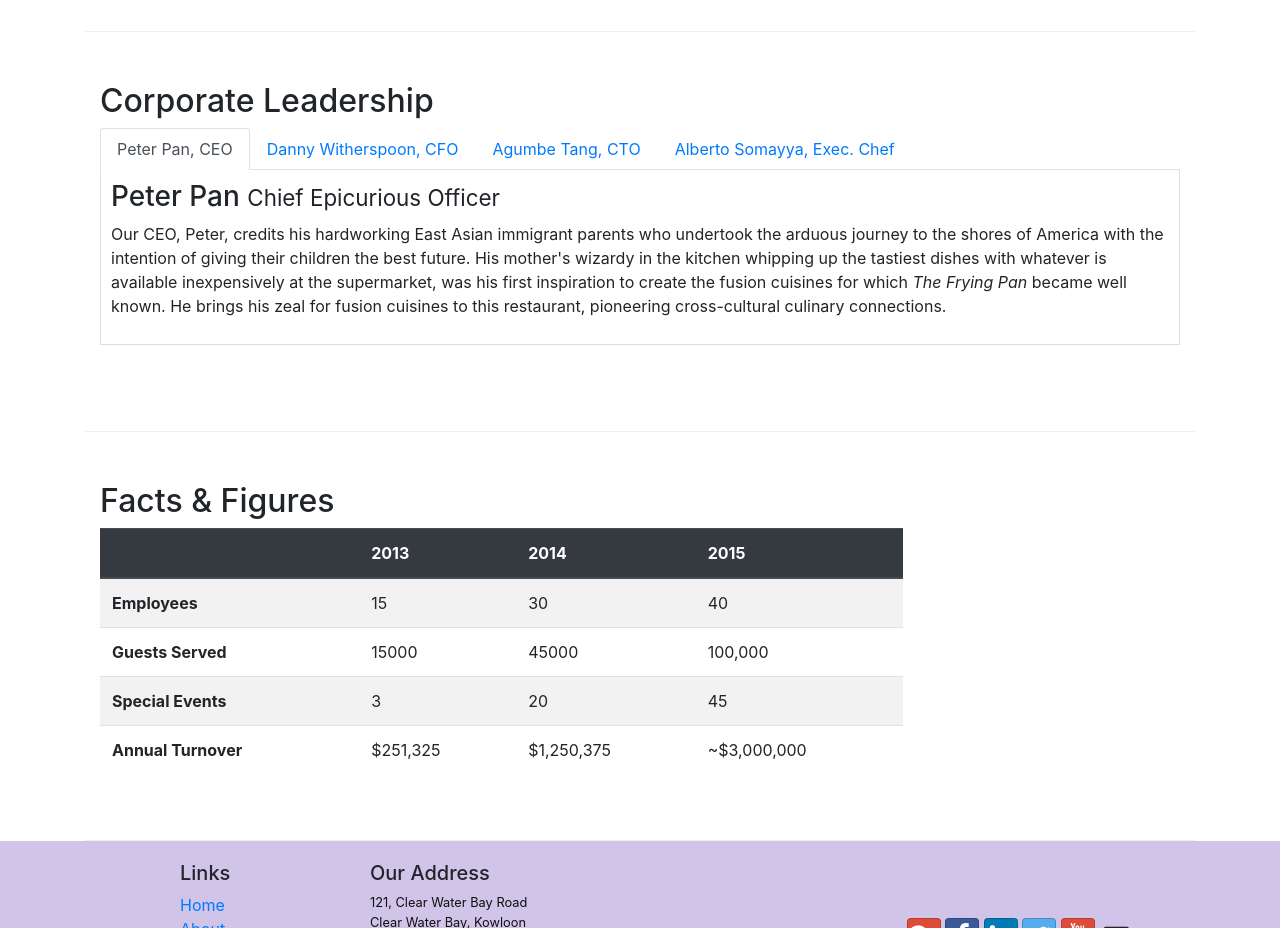
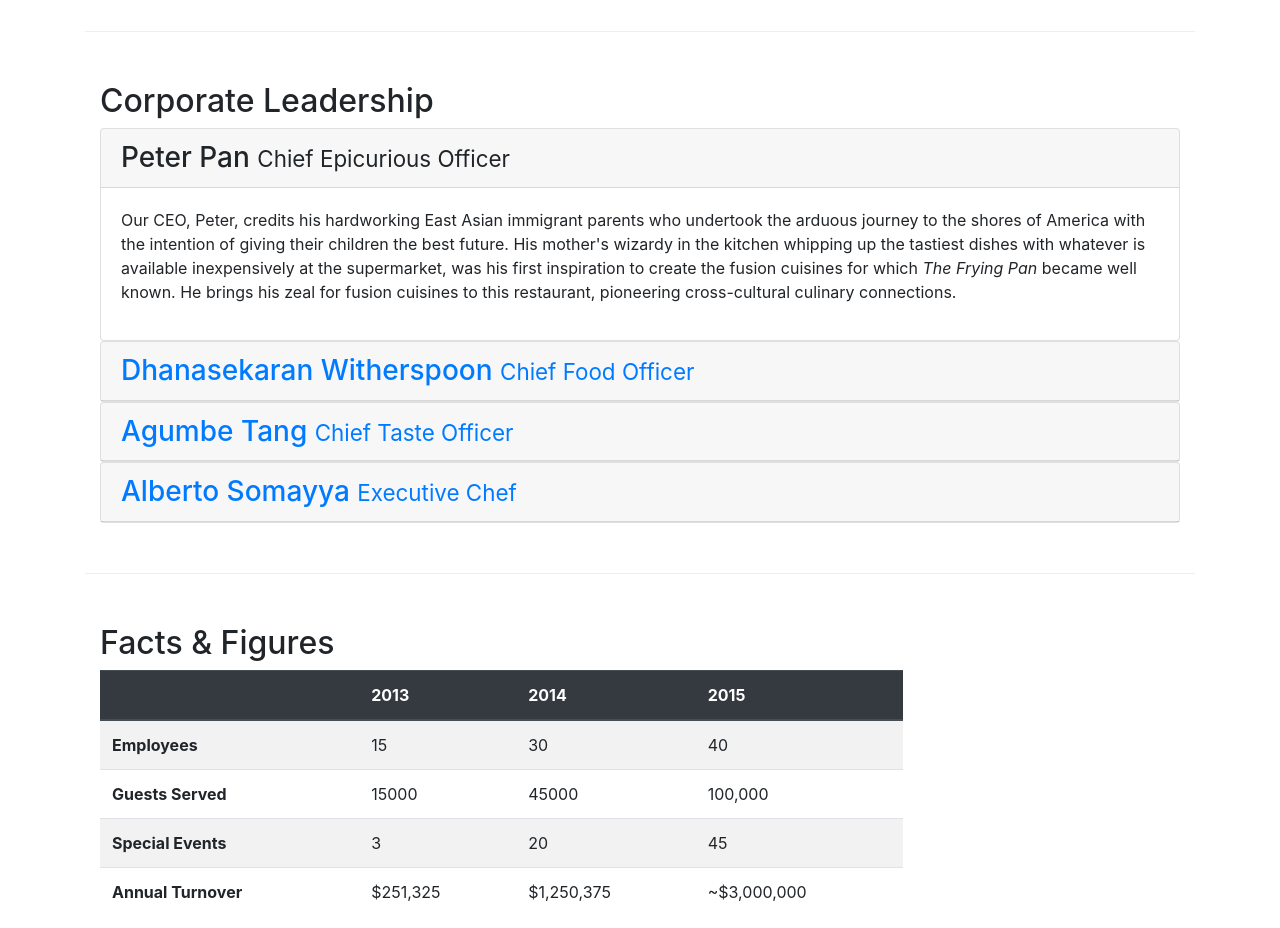
Before and after one commit to 2017116685/confusion, a website: page aboutus.html in a window 1280 px wide. Shown: the part 940-1868 px from the top of the page. Drawn offline with nearby package versions, Linux system fonts and the light colour scheme.

Commit message:
Added TabsAccordion

```diff
--- a/aboutus.html
+++ b/aboutus.html
@@ -122,36 +122,78 @@
             <div class="row row-content">
                 <div class="col-12">
                     <h2>Corporate Leadership</h2>
-                    <ul class="nav nav-tabs">
-                        <li class="nav-item">
-                            <a class="nav-link active" href="#peter" role="tab" data-toggle="tab">Peter Pan, CEO</a>
-                        </li>
-                        <li class="nav-item">
-                            <a class="nav-link" href="#danny" role="tab" data-toggle="tab">Danny Witherspoon, CFO</a>
-                        </li>
-                        <li class="nav-item">
-                            <a class="nav-link" href="#agumbe" role="tab" data-toggle="tab">Agumbe Tang, CTO</a>
-                        </li>
-                        <li class="nav-item">
-                            <a class="nav-link" href="#alberto" role="tab" data-toggle="tab">Alberto Somayya, Exec. Chef</a>
-                        </li>
-                    </ul>
-                    <div class="tab-content">
-                        <div role="tabpanel" class="tab-pane fade show active" id="peter">
-                            <h3>Peter Pan <small>Chief Epicurious Officer</small></h3>
-                            <p class="d-none d-sm-block">Our CEO, Peter, credits his hardworking East Asian immigrant parents who undertook the arduous journey to the shores of America with the intention of giving their children the best future. His mother's wizardy in the kitchen whipping up the tastiest dishes with whatever is available inexpensively at the supermarket, was his first inspiration to create the fusion cuisines for which <em>The Frying Pan</em> became well known. He brings his zeal for fusion cuisines to this restaurant, pioneering cross-cultural culinary connections.</p>
+
+                    <div id="accordion">
+
+                        <div class="card">
+                            <div class="card-header" role="tab" id="peterhead">
+                                <h3 class="mb-0">
+                                    <a data-toggle="collapse" data-target="#peter">
+                                        Peter Pan <small>Chief Epicurious Officer</small>
+                                    </a>
+                                </h3>
+                            </div>
+                            <div class="collapse show" id="peter" data-parent="#accordion">
+                                <div class="card-body">
+                                    <p class="d-none d-sm-block">Our CEO, Peter, credits his hardworking East Asian immigrant parents who undertook the
+                                        arduous journey to the shores of America with the intention of giving their children the best future. His mother's
+                                        wizardy in the kitchen whipping up the tastiest dishes with whatever is available inexpensively at the supermarket,
+                                        was his first inspiration to create the fusion cuisines for which <em>The Frying Pan</em> became well known. He
+                                        brings his zeal for fusion cuisines to this restaurant, pioneering cross-cultural culinary connections.
+                                    </p>
+                                    </div>
+                            </div>
                         </div>
-                        <div role="tabpanel" class="tab-pane fade" id="danny">
-                            <h3>Dhanasekaran Witherspoon <small>Chief Food Officer</small></h3>
-                            <p class="d-none d-sm-block">Our CFO, Danny, as he is affectionately referred to by his colleagues, comes from a long established family tradition in farming and produce. His experiences growing up on a farm in the Australian outback gave him great appreciation for varieties of food sources. As he puts it in his own words, <em>Everything that runs, wins, and everything that stays, pays!</em></p>
+                        <div class="card">
+                            <div class="card-header" role="tab" id="dannyhead">
+                                <h3 class="mb-0">
+                                    <a class="collapsed" data-toggle="collapse" data-target="#danny">
+                                        Dhanasekaran Witherspoon <small>Chief Food Officer</small>
+                                    </a>
+                                </h3>
+                            </div>
+                            <div class="collapse" id="danny" data-parent="#accordion">
+                                <div class="card-body">
+                                    <p class="d-none d-sm-block">Our CFO, Danny, as he is affectionately referred to by his colleagues, comes from a long
+                                        established family tradition in farming and produce. His experiences growing up on a farm in the Australian outback
+                                        gave him great appreciation for varieties of food sources. As he puts it in his own words, <em>Everything that runs, wins, and everything that stays, pays!</em>
+                                    </p>
+                                </div>
+                            </div>
                         </div>
-                        <div role="tabpanel" class="tab-pane fade" id="agumbe">
-                            <h3>Agumbe Tang <small>Chief Taste Officer</small></h3>
-                            <p class="d-none d-sm-block">Blessed with the most discerning gustatory sense, Agumbe, our CTO, personally ensures that every dish that we serve meets his exacting tastes. Our chefs dread the tongue lashing that ensues if their dish does not meet his exacting standards. He lives by his motto, <em>You click only if you survive my lick.</em></p>
+                        <div class="card">
+                            <div class="card-header" role="tab" id="agumbehead">
+                                <h3 class="mb-0">
+                                    <a class="collapsed" data-toggle="collapse" data-target="#agumbe">
+                                        Agumbe Tang <small>Chief Taste Officer</small>
+                                    </a>
+                                </h3>
+                            </div>
+                            <div class="collapse" id="agumbe" data-parent="#accordion">
+                                <div class="card-body">
+                                    <p class="d-none d-sm-block">Blessed with the most discerning gustatory sense, Agumbe, our CTO, personally ensures that
+                                        every dish that we serve meets his exacting tastes. Our chefs dread the tongue lashing that ensues if their dish
+                                        does not meet his exacting standards. He lives by his motto, <em>You click only if you survive my lick.</em></p>
+                                </div>
+                            </div>
                         </div>
-                        <div role="tabpanel" class="tab-pane fade" id="alberto">
-                            <h3>Alberto Somayya <small>Executive Chef</small></h3>
-                            <p class="d-none d-sm-block">Award winning three-star Michelin chef with wide International experience having worked closely with whos-who in the culinary world, he specializes in creating mouthwatering Indo-Italian fusion experiences. He says, <em>Put together the cuisines from the two craziest cultures, and you get a winning hit! Amma Mia!</em></p>
+                        <div class="card">
+                            <div class="card-header" role="tab" id="albertohead">
+                                <h3 class="mb-0">
+                                    <a class="collapsed" data-toggle="collapse" data-target="#alberto">
+                                        Alberto Somayya <small>Executive Chef</small>
+                                    </a>
+                                </h3>
+                            </div>
+                            <div class="collapse" id="alberto" data-parent="#accordion">
+                                <div class="card-body">
+                                    <p class="d-none d-sm-block">Award winning three-star Michelin chef with wide International experience having worked
+                                        closely with whos-who in the culinary world, he specializes in creating mouthwatering Indo-Italian fusion
+                                        experiences. He says, <em>Put together the cuisines from the two craziest cultures, and you get a winning hit! Amma
+                                            Mia!</em>
+                                    </p>
+                                </div>
+                            </div>
                         </div>
                     </div>
                 </div>
```
